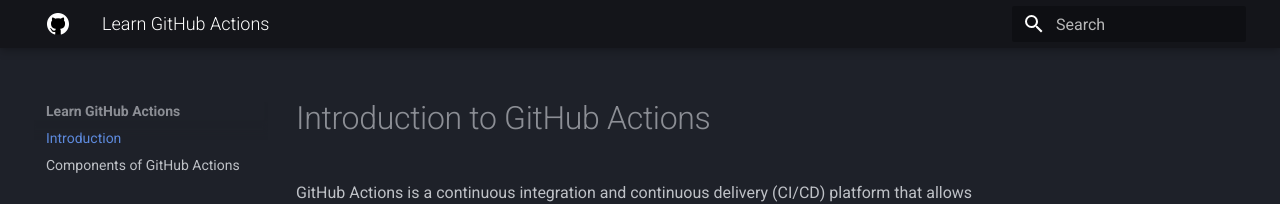
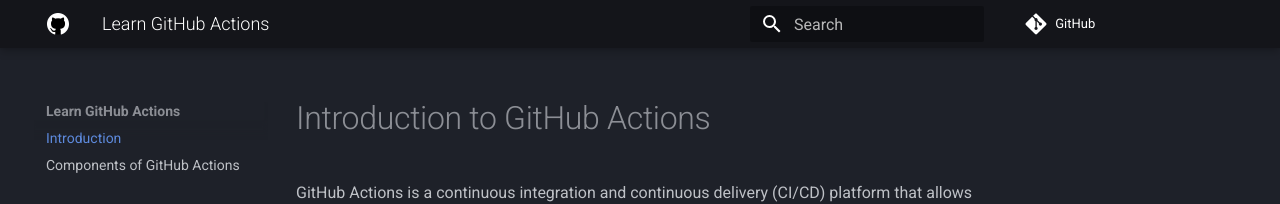
Before and after one commit to aj3sh/learn-github-actions, an MkDocs documentation site: the page built from docs/index.md, in a window 1280 px wide. Shown: the top 204 px of the page. Built offline with MkDocs 1.6.1 and Material for MkDocs 9.7.7, drawn with Linux system fonts in a browser that asks for light colours; comment, search, counter and statistics services are not loaded.

Commit message:
chore: add github and site url

```diff
--- a/mkdocs.yml
+++ b/mkdocs.yml
@@ -1,5 +1,8 @@
 site_name: Learn GitHub Actions
 site_dir: dist
+site_url: https://learngithubactions.web.app/
+repo_name: GitHub
+repo_url: https://github.com/aj3sh/learn-github-actions
 theme:
   name: material
   palette:
```
